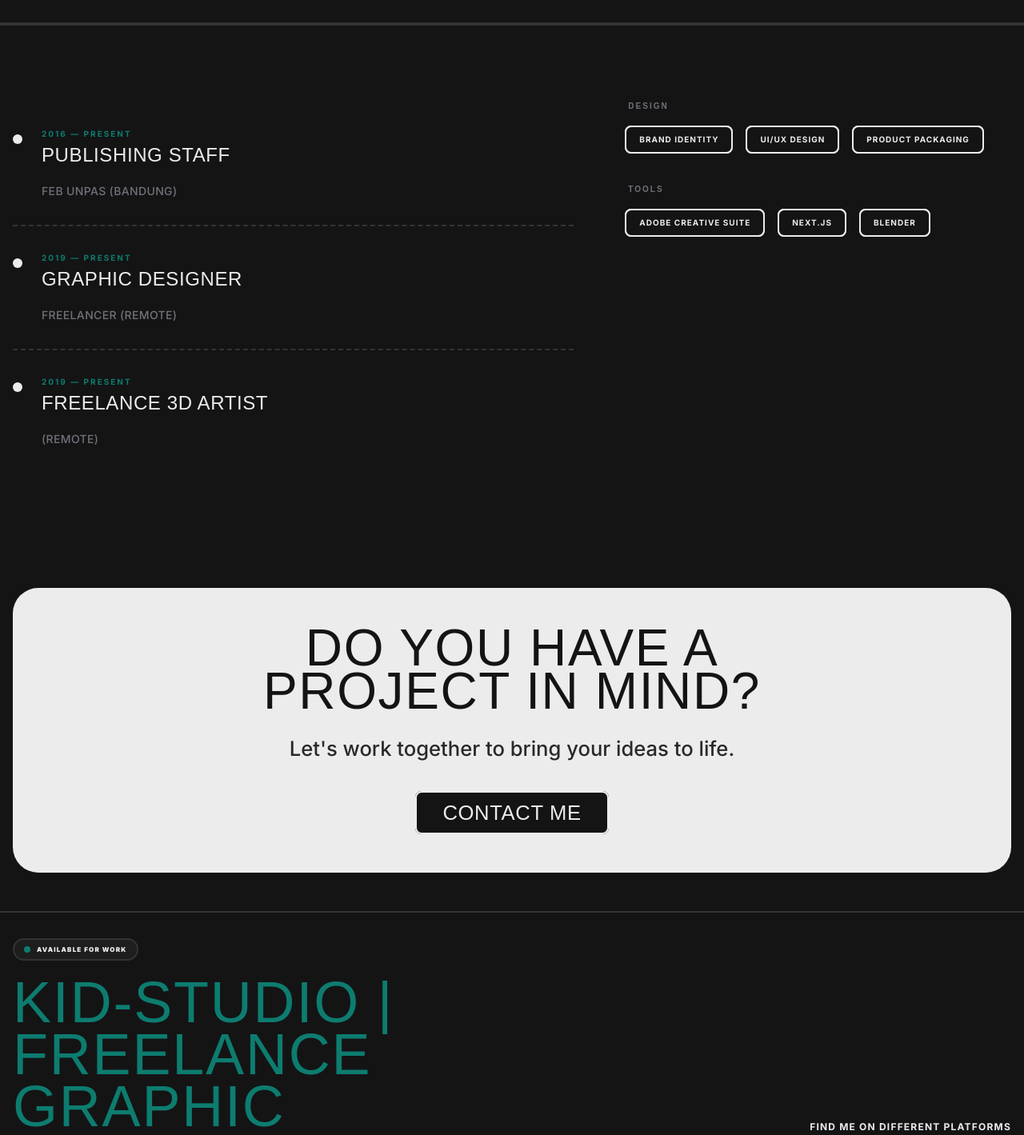
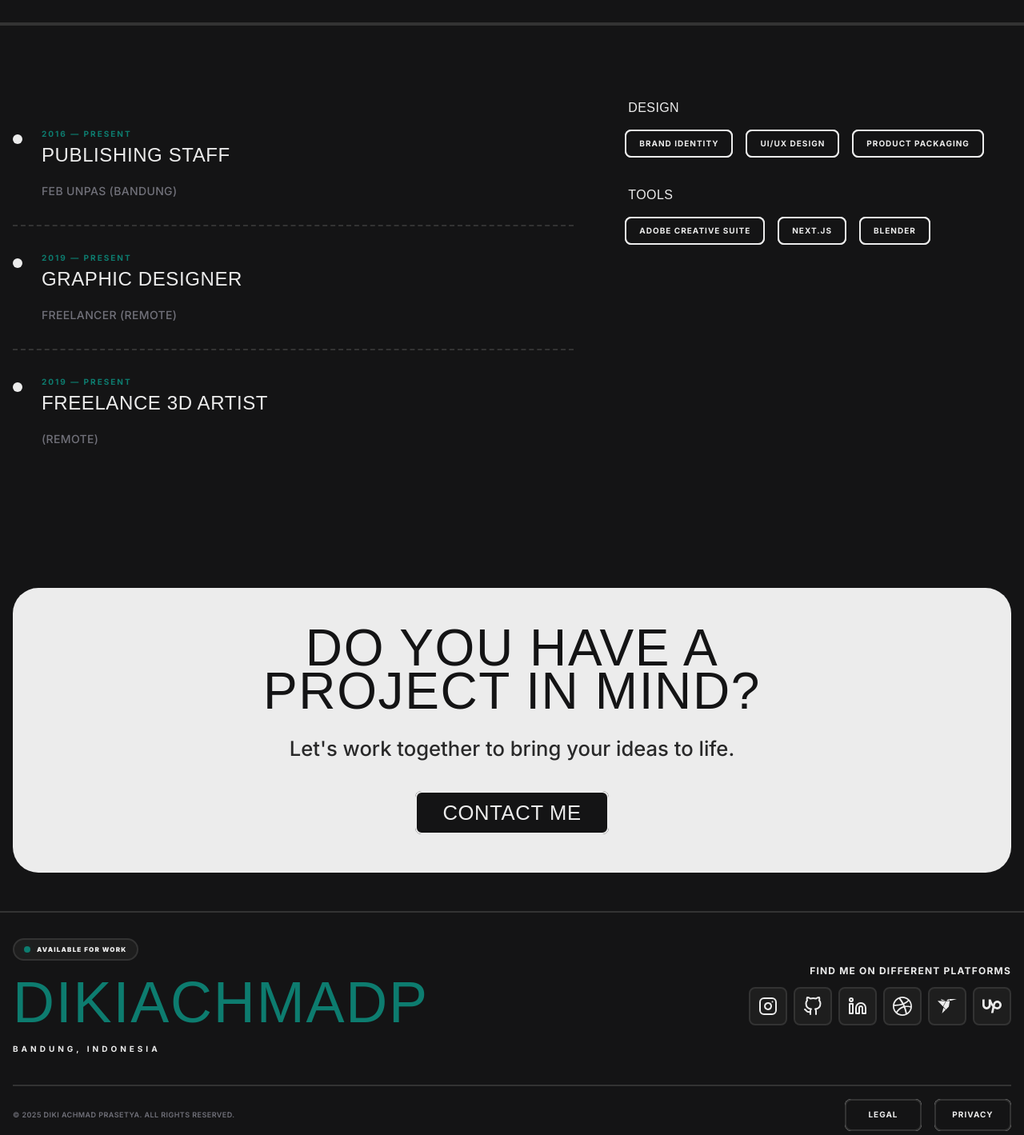
Before and after one commit to dikiachmadp/dikiachmadp.work, a Next.js app: page /en/about in a window 1280 px wide. Shown: the part 820-2239 px from the top of the page at 80% size. Built offline with nearby package versions, Linux system fonts and the light colour scheme; a web font is replaced by a local one.

Commit message:
update footer

```diff
--- a/src/components/layout/Footer.tsx
+++ b/src/components/layout/Footer.tsx
@@ -57,7 +57,7 @@ export default function Footer({
 
             <div className="flex flex-col items-center md:items-start leading-none">
               <h2 className="font-display text-5xl md:text-7xl tracking-wide text-(--accent) uppercase">
-                {siteConfig.siteName}
+                {siteConfig.author}
               </h2>
               <p className="mt-1 text-[10px] font-bold uppercase tracking-[0.4em] text-(--gray)">
                 {siteConfig.location}
--- a/src/components/sections/ExperienceSection.tsx
+++ b/src/components/sections/ExperienceSection.tsx
@@ -68,7 +68,7 @@ export default function ExperienceSection({
                   viewport={{ once: true }}
                   transition={{ duration: 0.4, delay: index * 0.1 }}
                 >
-                  <h3 className="text-[10px] font-bold uppercase tracking-[0.2em] text-(--gray-medium) mb-5 ml-1">
+                  <h3 className="text-(--text-ui-label) uppercase tracking-wide mb-5 ml-1">
                     {group.category}
                   </h3>
 
```
